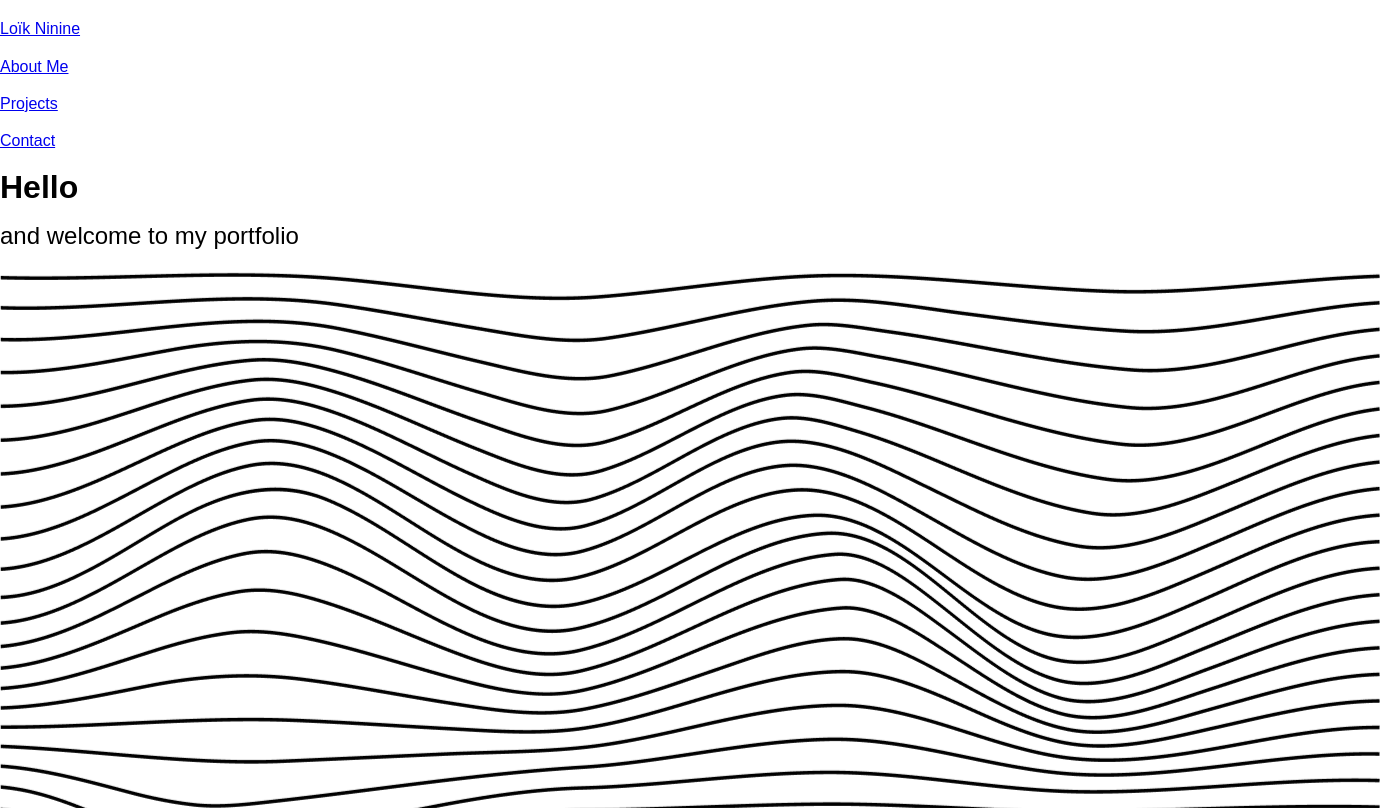
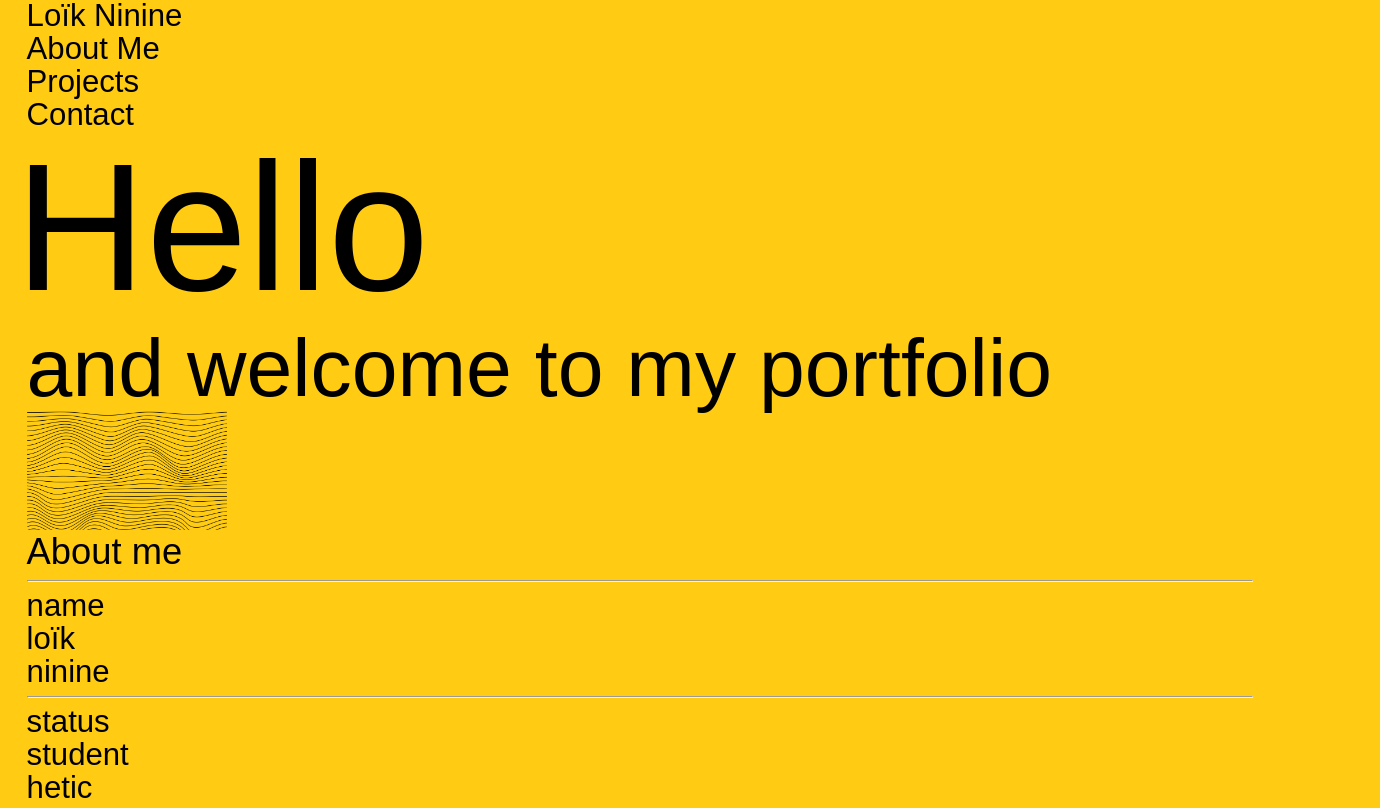
Before and after one commit to OBSemvyuS/PortfolioH2, a plain HTML site: page index.html in a window 1280 px wide. Shown: the top 808 px of the page, 1380 px wide, since content can reach past the window. Drawn offline with Linux system fonts and the light colour scheme; a web font is replaced by a local one.

Commit message:
Adding the right font

```diff
--- a/index.html
+++ b/index.html
@@ -8,7 +8,7 @@
     <link rel="stylesheet" href="style.css" />
     <link rel="stylesheet" href="https://use.typekit.net/fmo1vnd.css" />
   </head>
-  <body>
+  <body class="body__color body__padding">
     <header>
       <nav>
         <ul>
@@ -77,8 +77,8 @@
               <h3 class="project__card__title">Lorem ipsum</h3>
               <!-- project__skill__box will contain the skills used for the project -->
               <ul class="project__skill_box">
-                <li>lorem</li>
-                <li>lorem ipsum</li>
+                <li><h3>lorem</h3></li>
+                <li><h3>lorem ipsum</h3></li>
               </ul>
             </div>
           </div>
--- a/reset.css
+++ b/reset.css
@@ -1,124 +1,71 @@
-html,
-body,
-div,
-span,
-applet,
-object,
-iframe,
-/* h1,
-h2,
-h3,
-h4,
-h5,
-h6, */
-p,
-blockquote,
-pre,
-a,
-abbr,
-acronym,
-address,
-big,
-cite,
-code,
-del,
-dfn,
-em,
-img,
-ins,
-kbd,
-q,
-s,
-samp,
-small,
-strike,
-strong,
-sub,
-sup,
-tt,
-var,
-b,
-u,
-i,
-center,
-dl,
-dt,
-dd,
-ol,
-ul,
-li,
-fieldset,
-form,
-label,
-legend,
-table,
-caption,
-tbody,
-tfoot,
-thead,
-tr,
-th,
-td,
-article,
-aside,
-canvas,
-details,
-embed,
-figure,
-figcaption,
-footer,
-header,
-hgroup,
-menu,
-nav,
-output,
-ruby,
-section,
-summary,
-time,
-mark,
-audio,
-video {
+html, body, div, span, applet, object, iframe,
+h1, h2, h3, h4, h5, h6, p, blockquote, pre,
+a, abbr, acronym, address, big, cite, code,
+del, dfn, em, img, ins, kbd, q, s, samp,
+small, strike, strong, sub, sup, tt, var,
+b, u, i, center,
+dl, dt, dd, ol, ul, li,
+fieldset, form, label, legend,
+table, caption, tbody, tfoot, thead, tr, th, td,
+article, aside, canvas, details, embed,
+figure, figcaption, footer, header, hgroup,
+menu, nav, output, ruby, section, summary,
+time, mark, audio, video {
 	margin: 0;
-  padding: 0;
+	/* padding: 0; */
 	border: 0;
 	font-size: 100%;
 	font: inherit;
 	vertical-align: baseline;
 }
 /* HTML5 display-role reset for older browsers */
-article,
-aside,
-details,
-figcaption,
-figure,
-footer,
-header,
-hgroup,
-menu,
-nav,
-section {
+article, aside, details, figcaption, figure,
+footer, header, hgroup, menu, nav, section {
 	display: block;
 }
 body {
 	line-height: 1;
 }
-ol,
-ul {
+ol, ul {
 	list-style: none;
 }
-blockquote,
-q {
+blockquote, q {
 	quotes: none;
 }
-blockquote:before,
-blockquote:after,
-q:before,
-q:after {
-  content: "";
+blockquote:before, blockquote:after,
+q:before, q:after {
+	content: '';
 	content: none;
 }
 table {
 	border-collapse: collapse;
 	border-spacing: 0;
 }
+
+
+
+/* Modern CSS reset */
+
+/* *, *::before, *::after {
+  box-sizing: border-box;
+}
+* {
+  margin: 0;
+}
+body {
+  line-height: 1.5;
+  -webkit-font-smoothing: antialiased;
+}
+img, picture, video, canvas, svg {
+  display: block;
+  max-width: 100%;
+}
+input, button, textarea, select {
+  font: inherit;
+}
+p, h1, h2, h3, h4, h5, h6 {
+  overflow-wrap: break-word;
+}
+#root, #__next {
+  isolation: isolate;
+} */
--- a/style.css
+++ b/style.css
@@ -1,24 +1,73 @@
-/* Ajout des styles de font */
+/* Adding proper font style */
 h1 {
   font-family: "roc-grotesk", sans-serif;
-  font-weight: 600;
+  font-weight: 500;
   font-style: normal;
+  font-size: 15vw;
+  font-size-adjust: 0.5;
+  position: relative;
+  left: -0.9vw;
 }
 
 h2 {
   font-family: "roc-grotesk", sans-serif;
   font-weight: 500;
   font-style: normal;
+  font-size: 6.8vw;
+  font-size-adjust: 0.5;
+  color: black;
 }
 
 h3 {
   font-family: "roc-grotesk", sans-serif;
-  font-weight: 400;
+  font-weight: 500;
   font-style: normal;
+  font-size: 3vw;
+  font-size-adjust: 0.5;
+  color: black;
 }
 
 h4 {
   font-family: "roc-grotesk", sans-serif;
-  font-weight: 300;
+  font-weight: 500;
   font-style: normal;
+  font-size: 2.57vw;
+  font-size-adjust: 0.5;
+  color: black;
 }
+
+p {
+  font-family: "roc-grotesk", sans-serif;
+  font-weight: 400;
+  font-style: normal;
+  font-size: 2.57vw;
+  font-size-adjust: 0.5;
+  color: black;
+}
+
+/* Adding body proprieties*/
+.body__color{
+  background-color: #FFCB13;
+}
+
+.body__padding{
+  padding-left: 2.08vw;
+  padding-right: 2.08vw;
+}
+
+/* fixing some reset.css issues */
+ul, li {
+  margin: 0;
+  padding: 0;
+}
+
+
+body img{
+  width: 200px;
+}
+
+/* adding header */
+
+nav ul li a {
+  text-decoration: none;
+}
```
Lines whose indentation alone changed are shown as unchanged.
